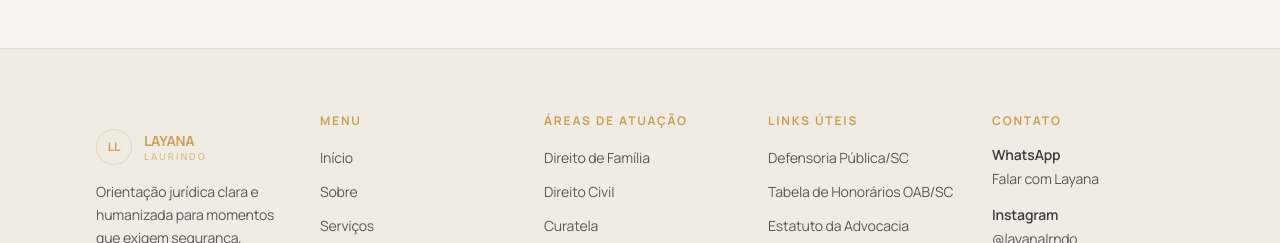
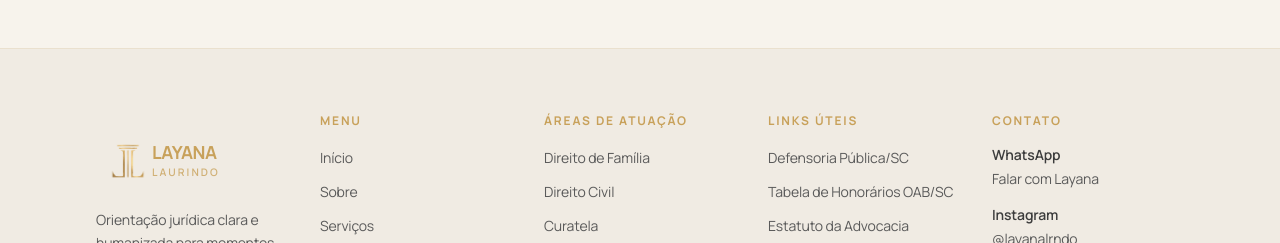
Before and after one commit to filipevolz/layana-laurindo, a React (Vite) app: page / in a window 1280 px wide. Shown: the part 6020-6263 px from the top of the page. Built offline with nearby package versions, Linux system fonts and the light colour scheme.

Commit message:
Modified logo footer

```diff
--- a/src/components/layout/Footer.tsx
+++ b/src/components/layout/Footer.tsx
@@ -76,18 +76,20 @@ export function Footer() {
       <div className="container-narrow section-padding">
         <div className="grid gap-10 sm:grid-cols-2 lg:grid-cols-5 lg:gap-8">
           <FooterColumn>
-            <Link to="/" className="group inline-flex items-center gap-3">
-              <span
-                className="flex size-9 items-center justify-center rounded-full border border-brand/25 text-xs font-bold text-brand"
+            <Link to="/" className="group inline-flex items-center">
+              <img
+                src={siteConfig.images.logo}
+                alt=""
+                width={42}
+                height={42}
+                className="size-16 shrink-0 object-contain"
                 aria-hidden="true"
-              >
-                LL
-              </span>
-              <span className="leading-tight">
-                <span className="block text-sm font-bold tracking-tight text-brand uppercase">
+              />
+              <span className="-ml-2 leading-tight">
+                <span className="block text-lg font-bold tracking-tight text-brand uppercase">
                   Layana
                 </span>
-                <span className="block text-[0.6rem] font-semibold tracking-[0.2em] text-brand/60 uppercase">
+                <span className="block text-[0.65rem] font-semibold tracking-[0.2em] uppercase mb-1.5 text-brand/80">
                   Laurindo
                 </span>
               </span>
--- a/src/components/layout/Header.tsx
+++ b/src/components/layout/Header.tsx
@@ -100,8 +100,7 @@ export function Header() {
           <span className="-ml-2 leading-tight">
             <span
               className={cn(
-                'block text-lg font-bold tracking-tight uppercase',
-                onHero ? 'text-brand' : 'text-foreground',
+                'block text-lg font-bold tracking-tight uppercase text-brand',
               )}
             >
               Layana
@@ -109,7 +108,7 @@ export function Header() {
             <span
               className={cn(
                 'block text-[0.65rem] font-semibold tracking-[0.2em] uppercase mb-1.5',
-                onHero ? 'text-brand/80' : 'text-muted-foreground',
+                'text-brand/80',
               )}
             >
               Laurindo
```
